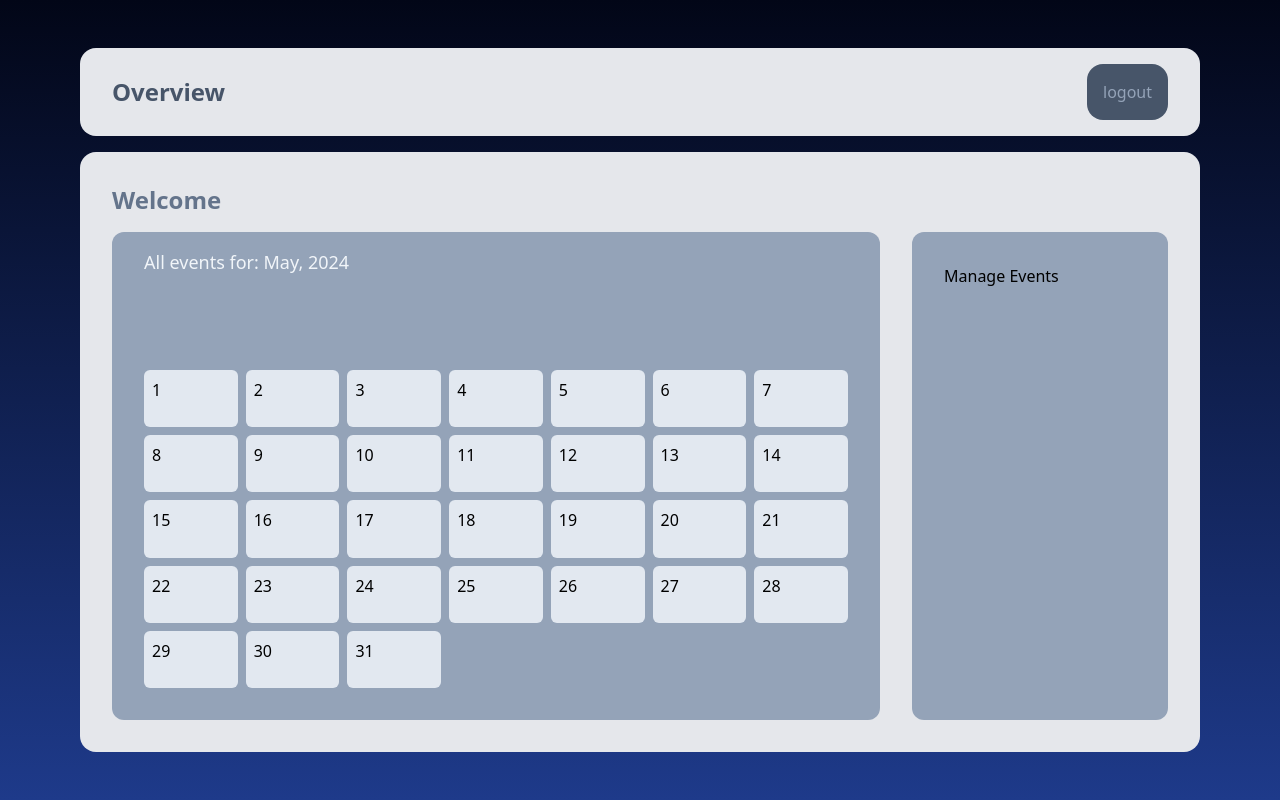
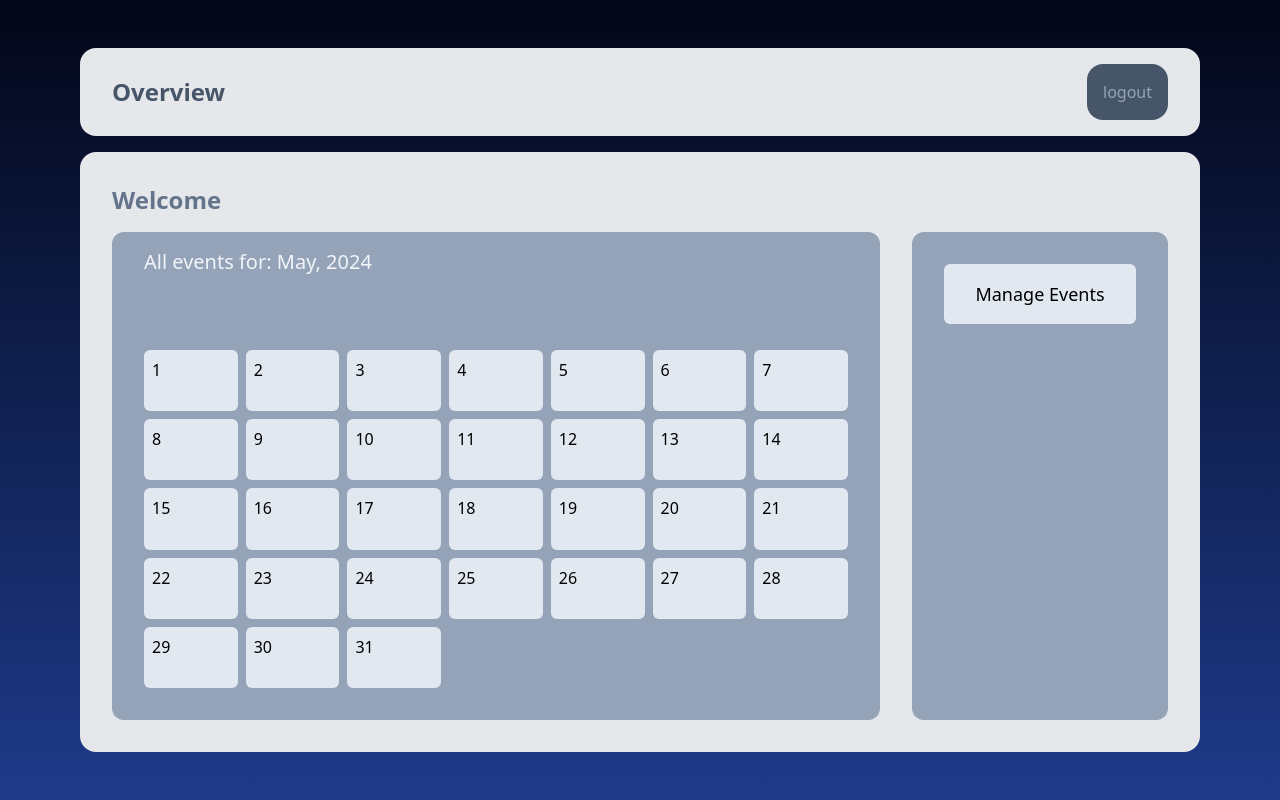
Before and after one commit to Neo-Phoenix/PPKevin, a Django app: page /overview in a window 1280 px wide. Run offline with Django 4.2, Linux system fonts and the light colour scheme; a user stored in the database is signed in; data comes from the database, SQL or seed files in the repository; some libraries are stand-ins or nearby versions.

Commit message:
Update Event Manager, kan nu events creëren enkele aanpassingen gedaan frontend ivm rendering van events

```diff
--- a/UitleensysteemApp/app/admin.py
+++ b/UitleensysteemApp/app/admin.py
@@ -2,7 +2,7 @@ from django.contrib import admin
 from app.models import *
 
 # Register your models here.
-# usr: kevin
+# usr: Admin
 # psw: 12345678!
 
 admin.site.register(EventType)
--- a/UitleensysteemApp/app/models.py
+++ b/UitleensysteemApp/app/models.py
@@ -43,8 +43,8 @@ class Event(models.Model):
 
 
 class CalendarEvent(models.Model):
-    calenderid = models.ForeignKey(Calendar, on_delete=models.CASCADE)
+    calendarid = models.ForeignKey(Calendar, on_delete=models.CASCADE)
     eventid = models.ForeignKey(Event, on_delete=models.CASCADE)
 
     def __str__(self):
-        return f"Calenderid: {self.calenderid} Event: {self.eventid}, CalendarEvent ID: {self.id}"
+        return f"Calenderid: {self.calendarid} Event: {self.eventid}, CalendarEvent ID: {self.id}"
--- a/UitleensysteemApp/app/templates/app/overview.html
+++ b/UitleensysteemApp/app/templates/app/overview.html
@@ -12,7 +12,7 @@
             <div class="grid gap-4 sm:gap-x-8 bg-gray-200 rounded-2xl p-4 sm:p-8 mb-8 grid-cols-1 sm:grid-cols-[3fr_1fr]  grid-rows-[auto_1fr]">
                 <h1 class="sm:col-span-2 font-bold text-2xl text-slate-500">Welcome</h1>
                 <div class="grid bg-slate-400 rounded-xl gap-2 sm:px-8 sm:pb-8 p-4 ">
-                    <h2 class="text-lg text-slate-100 font-medium">
+                    <h2 class="text-xl text-slate-100 font-medium">
                         {% if chosen_month_to_text %}
                             All events for: {{chosen_month_to_text}},
                         {% endif %}
@@ -25,9 +25,10 @@
                         {% if calendar_event_dictionary %}
                         <div id="week" class="grid grid-cols-7 gap-2">
                             {% for i in days_in_chosen_month_as_set %}
-                                <div class="grid bg-slate-200 rounded-md gap-2 p-2">
-                                    {{i}}
-
+                                <div class=" bg-slate-200 rounded-md p-2">
+                                    <div class="flex h-full flex-col">
+                                    <p class="pb-2">{{i}}</p>
+                                        <div class="flex flex-col-reverse gap-2 h-full">
                                             <!-- "for event, days"
                                             Event zal de key bevatten en days zal de data bevatten die met die key geassocieerd is -->
                                             {% for event, days_and_color in calendar_event_dictionary.items %}
@@ -57,14 +58,16 @@
                                             -->
                                             <!-- i in days_and_color.event_days_as_set dit zal de inner dictionary met key "event_days_as_set" aanspreken -->
                                             {% if i in days_and_color.event_days_as_set %}
-
-                                        <div class="p-2 rounded-md text-white" style="background-color: rgb({{days_and_color.rgb.r}}, {{days_and_color.rgb.g}}, {{days_and_color.rgb.b}});">
-                                            {{ event.eventid.eventType.type }}<br>
-                                            {{ event.eventid.itemid.naam }}<br>
-                                            {{ event.calenderid.userid.username }}<br>
+                                                <div class="p-2 rounded-md text-white h-full break-words" style="background-color: rgb({{days_and_color.rgb.r}}, {{days_and_color.rgb.g}}, {{days_and_color.rgb.b}});">
+                                                    <p>{{ event.eventid.eventType.type }}</p>
+                                                    <p>{{ event.eventid.itemid.naam }}</p>
+                                                    <p>{{ event.calendarid.userid.username }}</p>
                                                 </div>
                                             {% endif %}
+
                                         {% endfor %}
+                                        </div>
+                                    </div>
                                 </div>
                             {% endfor %}
                         </div>
@@ -72,8 +75,8 @@
                         {% endif %}
                     </div>
                 </div>
-                <div class="grid bg-slate-400 rounded-xl p-4 sm:p-8 font-medium">
-                    <a class="" href="event-manager">Manage Events</a>
+                <div class="bg-slate-400 rounded-xl p-4 sm:p-8">
+                    <a class="grid bg-slate-200 rounded-md place-content-center p-4 text-lg font-medium" href="event-manager">Manage Events</a>
                 </div>
             </div>
         </div>
--- a/UitleensysteemApp/app/templates/app/signup.html
+++ b/UitleensysteemApp/app/templates/app/signup.html
@@ -20,7 +20,7 @@
         <div class="grid space-y-1">
             <input class="bg-slate-600 rounded-md" placeholder="Email" id="email" name="email" value="{{ email }}" required>
             <input class="bg-slate-600 rounded-md" placeholder="Password" id="password" name="password" type="password" required>
-            <input class="bg-slate-600 rounded-md" placeholder="Confirm Password" id="passwordCheck" name="passwordCheck" type="password" required>
+            <input class="bg-slate-600 rounded-md" placeholder="Confirm Password" id="password_check" name="password_check" type="password" required>
         </div>
         <a href="signin"><h1 class="text-blue-600">Sign in? <u>Click here</u></h1></a>
         <input type="submit" class="bg-slate-600 rounded-md p-4 text-gray-300 text-center hover:bg-slate-800" value="Register"></input>
--- a/UitleensysteemApp/app/views.py
+++ b/UitleensysteemApp/app/views.py
@@ -65,12 +65,12 @@ def overview(request):
         else:
             event_days_as_set = {}
 
-        rgb = hash_to_rgb(calendar_event, "dark", 47, 98, 12)
+        rgb = hash_to_rgb(calendar_event, "dark", 75, 28, 82)
         #calender_event is de key dat als object wordt meegegeven
         calendar_event_dictionary[calendar_event] = {'event_days_as_set': event_days_as_set, 'rgb': rgb}
 
 
-    #print(calendar_event_dictionary)
+    print(calendar_event_dictionary)
     #print(days_in_chosen_month_as_set)
     return render(request, 'app/overview.html', {
         "calendar_event_dictionary": calendar_event_dictionary,
@@ -87,39 +87,62 @@ def event_manager(request):
         if request.method == "POST":
             event_id = request.POST.get('event_id')
             action = request.POST.get('action')
-            event = get_object_or_404(Event, id=event_id)
-            print(f"{event.id} en {event_id} en {action}")
+
+            #todo: check eerst of data niet leeg is en geldig is met database opties
+            event_type = request.POST.get('event_type')
+            item_naam = request.POST.get('item_naam')
+            user_username = request.POST.get('user_username')
+            start_date = request.POST.get('start_date')
+            end_date = request.POST.get('end_date')
+
+            userid = get_object_or_404(User, username=user_username)
+
+            #print(f"{event.id} en {event_id} en {action}")
+            #check of end_date niet voor start_date komt
+            if start_date>=end_date:
+                messages.warning(request, f"Dates are incorrect: {end_date} is before {start_date}")
+
+            elif action == "Update":
+                event = get_object_or_404(Event, id=event_id)
+                calendar_event = get_object_or_404(CalendarEvent, eventid=event_id)
+                #print(f"Event: {event}, Event ID: {event_id}, Action: {action}, event_type: {event_type}, Start Date: {start_date}, End Date: {end_date}")
+                event.start = start_date
+                event.end = end_date
+                event.itemid = get_object_or_404(Item, naam=item_naam)
+                # Check eventtype object of object ook echt bestaat met de gegeven event_type
+                event.eventType = get_object_or_404(EventType, type=event_type)
+                event.save()
 
 
-            if action == "Update":
-                #todo: check eerst of data niet leeg is en geldig is met database opties
-                event_type = request.POST.get('event_type')
-                item_naam = request.POST.get('item_naam')
-                start_date = request.POST.get('start_date')
-                end_date = request.POST.get('end_date')
+                calendar_event.calendarid = get_object_or_404(Calendar, userid=userid)
+                calendar_event.save()
 
-                #print(f"Event: {event}, Event ID: {event_id}, Action: {action}, event_type: {event_type}, Start Date: {start_date}, End Date: {end_date}")
-
-                #check of end_date niet voor start_date komt
-                if start_date>=end_date:
-                    messages.warning(request, f"Dates are incorrect: {end_date} is before {start_date}")
-                else:
-                    event.start = start_date
-                    event.end = end_date
-                    event.itemid = get_object_or_404(Item, naam=item_naam)
-                    # Check eventtype object of object ook echt bestaat met de gegeven event_type
-                    event.event_type = get_object_or_404(EventType, type=event_type)
-
-                    event.save()
-                    messages.success(request, 'Event updated successfully.')
+                messages.success(request, 'Event updated successfully.')
 
             elif action == 'Delete':
                 # Delete the event
                 event.delete()
                 messages.success(request, 'Event deleted successfully.')
 
+            elif action == 'Create':
+                eventType = get_object_or_404(EventType, type=event_type)
+                itemid = get_object_or_404(Item, naam=item_naam)
+                new_event = Event(eventType=eventType, itemid=itemid, start=start_date, end=end_date)
+                #print(new_event)
+
+                new_event.save()
+                calendarid = get_object_or_404(Calendar, userid=userid)
+                new_calender_event = CalendarEvent(calendarid=calendarid, eventid=new_event)
+                new_calender_event.save()
+                # calendarid = get_object_or_404(Calendar, userid=userid)
+                # new_calender_event = CalendarEvent(calendarid=calendarid, eventid=event )
+
+                # print(new_calender_event)
+
+
         #alle objecten van model van models.py
         items = Item.objects.all()
+        users = User.objects.all()
         calendar_events = CalendarEvent.objects.all()
         event_types = EventType.objects.all()
 
@@ -127,7 +150,9 @@ def event_manager(request):
         return render(request, 'app/event-manager.html', {
             'calendar_events': calendar_events,
             'event_types': event_types,
-            'items': items})
+            'items': items,
+            'users': users
+            })
     else:
         return render(request, 'app/event-manager.html')
 
@@ -167,6 +192,9 @@ def register(request):
     #Check paswoord ook hetzelfde is
     if password == password_check:
         User.objects.create_user(username=email, email=email, password=password, first_name=firstname, last_name=lastname)
+        user = get_object_or_404(User, username=email)
+        calendar = Calendar(userid=user, description=user.username)
+        calendar.save()
         messages.warning(request, "Succesfully registered, please login.")
         return render(request, 'app/signin.html', {'firstname': firstname, 'lastname': lastname, 'email': email})
     else:
--- a/UitleensysteemApp/theme/static/css/dist/styles.css
+++ b/UitleensysteemApp/theme/static/css/dist/styles.css
@@ -816,6 +816,10 @@ select {
   display: none;
 }
 
+.h-full {
+  height: 100%;
+}
+
 .h-screen {
   height: 100vh;
 }
@@ -846,6 +850,14 @@ select {
 
 .grid-rows-\[auto_1fr\] {
   grid-template-rows: auto 1fr;
+}
+
+.flex-col {
+  flex-direction: column;
+}
+
+.flex-col-reverse {
+  flex-direction: column-reverse;
 }
 
 .place-content-center {
@@ -880,19 +892,6 @@ select {
   gap: 2rem;
 }
 
-.gap-0 {
-  gap: 0px;
-}
-
-.gap-1 {
-  gap: 0.25rem;
-}
-
-.gap-x-4 {
-  -moz-column-gap: 1rem;
-       column-gap: 1rem;
-}
-
 .space-y-1 > :not([hidden]) ~ :not([hidden]) {
   --tw-space-y-reverse: 0;
   margin-top: calc(0.25rem * calc(1 - var(--tw-space-y-reverse)));
@@ -909,6 +908,10 @@ select {
   justify-self: center;
 }
 
+.break-words {
+  overflow-wrap: break-word;
+}
+
 .rounded-2xl {
   border-radius: 1rem;
 }
@@ -919,6 +922,11 @@ select {
 
 .rounded-xl {
   border-radius: 0.75rem;
+}
+
+.bg-blue-200 {
+  --tw-bg-opacity: 1;
+  background-color: rgb(191 219 254 / var(--tw-bg-opacity));
 }
 
 .bg-gray-200 {
@@ -995,10 +1003,6 @@ select {
   --tw-gradient-to: #1e3a8a var(--tw-gradient-to-position);
 }
 
-.p-1 {
-  padding: 0.25rem;
-}
-
 .p-2 {
   padding: 0.5rem;
 }
@@ -1032,17 +1036,8 @@ select {
   padding-bottom: 2rem;
 }
 
-.px-8 {
-  padding-left: 2rem;
-  padding-right: 2rem;
-}
-
-.pb-4 {
-  padding-bottom: 1rem;
-}
-
-.pb-8 {
-  padding-bottom: 2rem;
+.pb-2 {
+  padding-bottom: 0.5rem;
 }
 
 .text-center {
@@ -1065,6 +1060,11 @@ select {
 
 .text-lg {
   font-size: 1.125rem;
+  line-height: 1.75rem;
+}
+
+.text-xl {
+  font-size: 1.25rem;
   line-height: 1.75rem;
 }
 
@@ -1153,14 +1153,6 @@ select {
     grid-template-columns: 3fr 1fr;
   }
 
-  .sm\:grid-rows-\[1fr_19fr\] {
-    grid-template-rows: 1fr 19fr;
-  }
-
-  .sm\:gap-8 {
-    gap: 2rem;
-  }
-
   .sm\:gap-x-8 {
     -moz-column-gap: 2rem;
          column-gap: 2rem;
```
Also changed, not shown: UitleensysteemApp/app/templates/app/event-manager.html (+64 -10 lines), UitleensysteemApp/app/migrations/0011_rename_calenderid_calendarevent_calendarid.py (added), UitleensysteemApp/db.sqlite3. Lines whose indentation alone changed are shown as unchanged.
